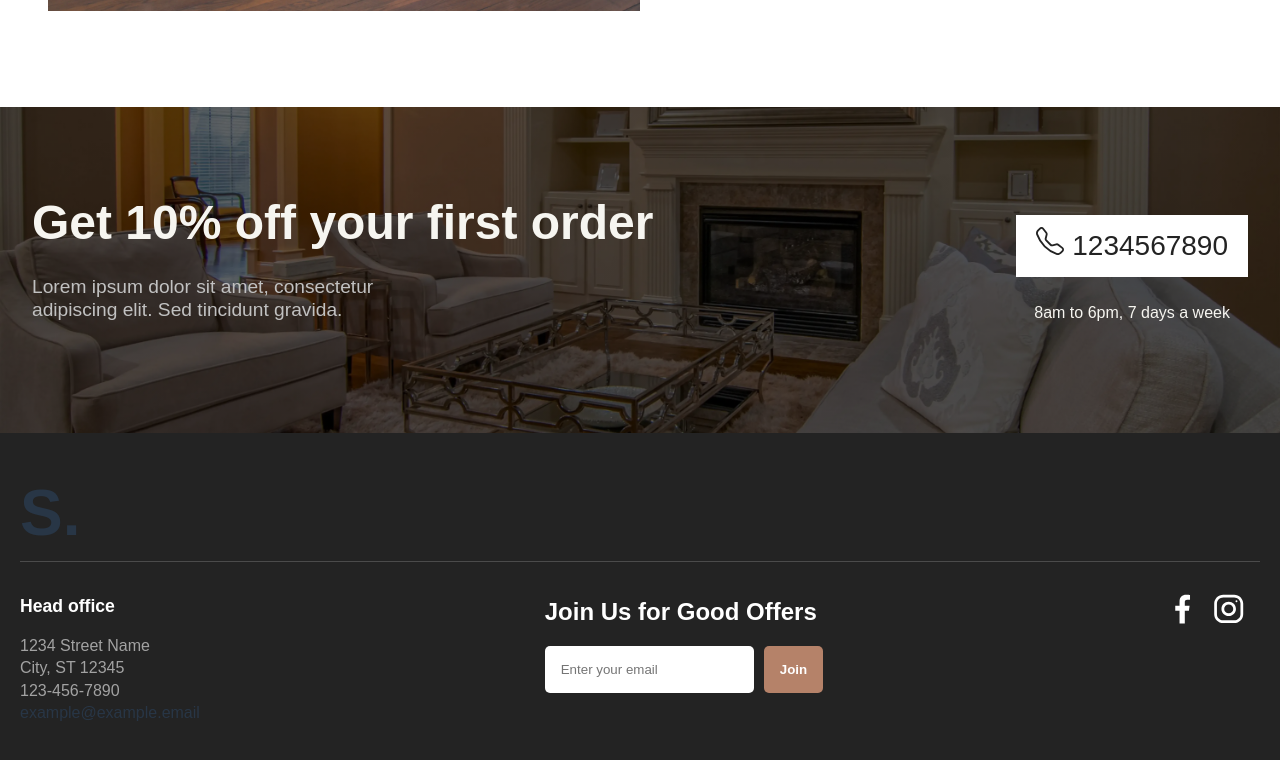
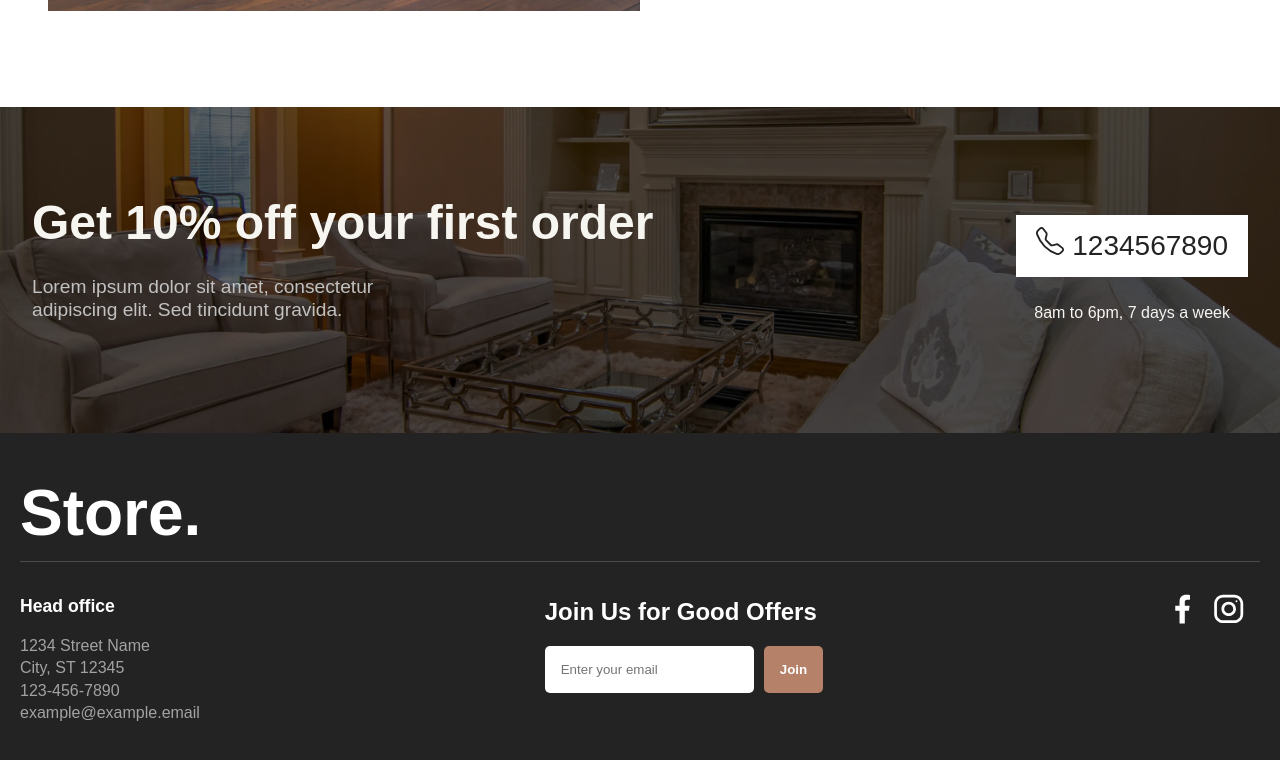
Before and after one commit to shakhorinAlex/furniture-store, a Next.js app: page /about in a window 1280 px wide. Shown: the part 1260-2020 px from the top of the page. Built offline with nearby package versions, Linux system fonts and the light colour scheme; a web font is replaced by a local one.

Commit message:
styles for focus,hover

```diff
--- a/components/Footer.jsx
+++ b/components/Footer.jsx
@@ -25,7 +25,7 @@ const Footer = () => {
       <div className="footer">
         <div className="footer__top">
           <div className="logo">
-            <Link href="/">S.</Link>
+            <Link href="/">Store.</Link>
           </div>
         </div>
         <div className="footer__bottom">
--- a/styles/globals.css
+++ b/styles/globals.css
@@ -189,6 +189,15 @@ img {
   font-size: 1.5rem;
   font-weight: 700;
   color: #3A5041;
+}
+
+.logo:hover a, .logo:focus a {
+  color: var(--red);
+}
+
+/* animation for hover of .logo a */
+.logo a {
+  transition: all 0.3s ease-in-out;
 }
 
 .cart-icon {
@@ -264,6 +273,16 @@ img {
   justify-content: center;
 }
 
+/* button hover focus a nitamition */
+
+.footer-banner__button a {
+  transition: all 0.3s ease-in-out;
+}
+
+.footer-banner__button a:hover, .footer-banner__button a:focus {
+  background-color: var(--red);
+}
+
 .footer__call-number {
   padding-left: .5rem;
 }
@@ -279,10 +298,14 @@ img {
   padding: 2rem 20px;
 }
 
-.footer .logo {
+.footer .logo a {
   color: #fff;
   font-size: 4rem;
   text-align: center;
+}
+
+.footer .logo a:focus, .footer .logo a:hover {
+  color: var(--red);
 }
 
 .footer__address {
@@ -290,6 +313,17 @@ img {
   line-height: 1.4;
   color: rgba(255, 255, 255, 0.58);
   margin-bottom: 1rem;
+
+}
+
+.footer__address a {
+  color: rgba(255, 255, 255, 0.58);
+  text-decoration: none;
+  transition: all 0.3s ease-in-out;
+}
+
+.footer__address a:hover, .footer__address a:focus {
+  color: var(--red);
 }
 
 .address-title {
@@ -350,7 +384,15 @@ img {
   height: 30px;
   margin-right: 1rem;
   cursor: pointer;
-}
+  transition: all 0.3s ease-in-out;
+}
+
+/* social media icons hover focus animation */
+.social-media-icon img:hover, .social-media-icon img:focus {
+  transform: scale(1.1, 1.1);
+}
+
+
 
 /* Hero section */
 
@@ -405,6 +447,12 @@ img {
   text-transform: uppercase;
   color: #FFFFFF;
   padding: 1.25rem 2rem;
+
+  transition: all 0.3s ease-in-out;
+}
+
+.hero .btn:hover, .hero .btn:focus {
+  background-color: var(--green);
 }
 
 /* Advantage section */
@@ -524,6 +572,14 @@ img {
   color: #FFFFFF;
   text-align: center;
   padding: 1rem 1.5rem;
+
+  transition: all 0.3s ease-in-out;
+}
+
+.product__button:hover, .product__button:focus {
+  background-color: var(--green);
+  /* transofrm */
+
 }
 
 /* Product collection */
@@ -711,8 +767,16 @@ img {
     color: #BEBFBE;
   }
 
-  .nav-links__item:hover {
-    color: var(--green);
+  /* animation for hover */
+  .nav-links__item a {
+    transition: all 0.4s ease-in-out;
+  }
+
+  .nav-links__item:hover a {
+    color: var(--red);
+    padding-bottom: 6px;
+    border-bottom: 2px solid var(--green);
+
   }
 
   .cart-icon {
@@ -1657,6 +1721,10 @@ details>summary::-webkit-details-marker {
   color: white;
 }
 
+.products__content a:hover, .products__content a:focus {
+  color: var(--red);
+}
+
 /* products search */
 
 
@@ -2026,7 +2094,6 @@ details>summary::-webkit-details-marker {
 }
 
 
-
 .contact__details--list-item {
   display: flex;
   align-items: flex-start;
@@ -2034,6 +2101,14 @@ details>summary::-webkit-details-marker {
   gap: 1.5rem;
 }
 
+.contact__details--list-item a {
+  transition: all .3s ease-in-out;
+
+}
+
+.contact__details--list-item a:hover {
+  color: var(--red);
+}
 
 
 .contact__details--icon {
```
